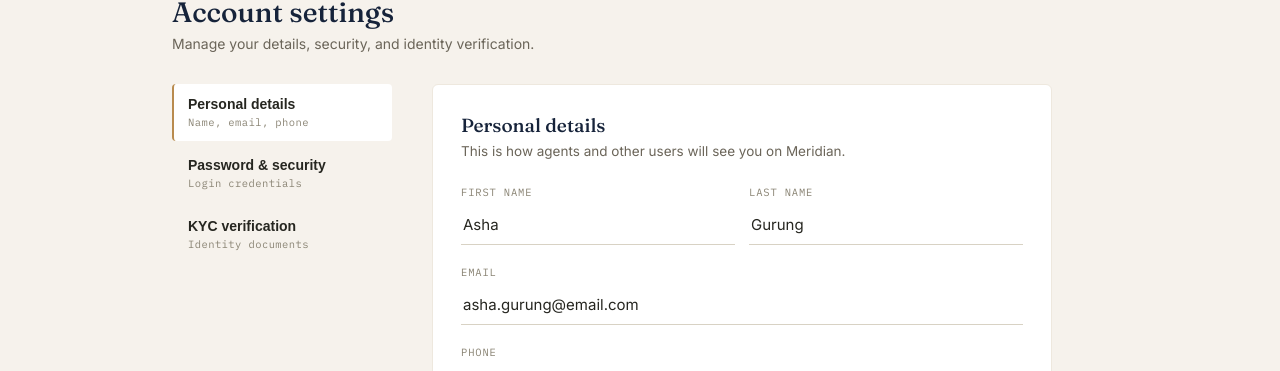
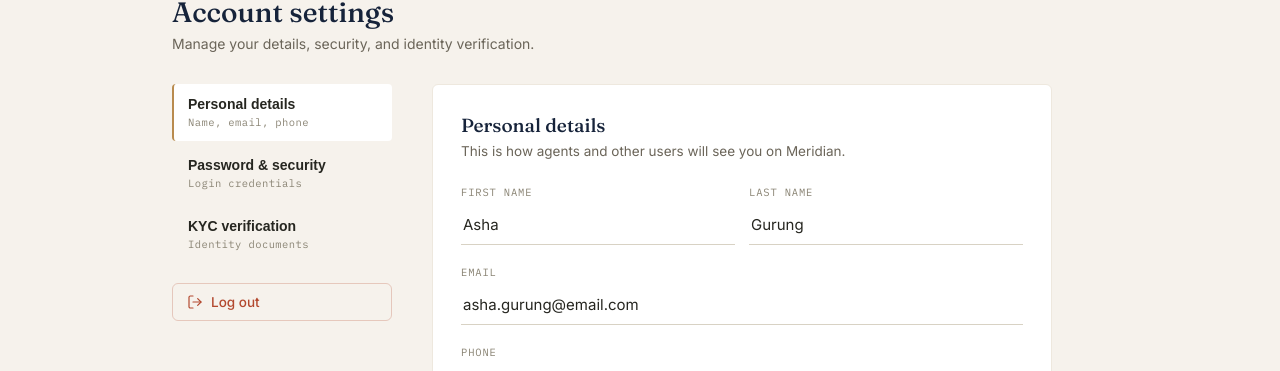
Before and after one commit to kaatreHx/Realstate_Frontend, a Next.js app: page /profile in a window 1280 px wide. Shown: the part 112-483 px from the top of the page. Built offline with nearby package versions, Linux system fonts and the light colour scheme; no server answers.

Commit message:
logout button added

```diff
--- a/src/components/profile/SectionNav.module.css
+++ b/src/components/profile/SectionNav.module.css
@@ -71,14 +71,43 @@
   color: var(--error);
 }
 
+.logoutBtn {
+  display: inline-flex;
+  align-items: center;
+  gap: 8px;
+  margin-top: 16px;
+  padding: 10px 14px;
+  background: transparent;
+  border: 1px solid rgba(179, 73, 47, 0.25);
+  border-radius: 6px;
+  color: #b3492f;
+  font-family: var(--font-body);
+  font-size: 13.5px;
+  font-weight: 500;
+  cursor: pointer;
+  transition: all 0.15s ease;
+}
+
+.logoutBtn:hover {
+  background: rgba(179, 73, 47, 0.08);
+  border-color: rgba(179, 73, 47, 0.45);
+  color: #963820;
+}
+
 @media (max-width: 900px) {
   .nav {
     flex-direction: row;
     width: 100%;
     overflow-x: auto;
     margin-bottom: 8px;
+    align-items: center;
   }
   .item {
     flex-shrink: 0;
   }
+  .logoutBtn {
+    margin-top: 0;
+    margin-left: auto;
+    flex-shrink: 0;
+  }
 }
--- a/src/components/profile/SectionNav.tsx
+++ b/src/components/profile/SectionNav.tsx
@@ -8,6 +8,7 @@ interface SectionNavProps {
   active: ProfileSection;
   onChange: (section: ProfileSection) => void;
   kycBadge?: "pending" | "verified" | "rejected" | null;
+  onLogout?: () => void;
 }
 
 const SECTIONS: { id: ProfileSection; label: string; hint: string }[] = [
@@ -28,7 +29,7 @@ const SECTIONS: { id: ProfileSection; label: string; hint: string }[] = [
   },
 ];
 
-export default function SectionNav({ active, onChange, kycBadge }: SectionNavProps) {
+export default function SectionNav({ active, onChange, kycBadge, onLogout }: SectionNavProps) {
   return (
     <nav className={styles.nav}>
       {SECTIONS.map((section) => (
@@ -49,6 +50,26 @@ export default function SectionNav({ active, onChange, kycBadge }: SectionNavPro
           <span className={styles.itemHint}>{section.hint}</span>
         </button>
       ))}
+
+      {onLogout && (
+        <button type="button" className={styles.logoutBtn} onClick={onLogout}>
+          <svg
+            viewBox="0 0 24 24"
+            width="16"
+            height="16"
+            fill="none"
+            stroke="currentColor"
+            strokeWidth="1.8"
+            strokeLinecap="round"
+            strokeLinejoin="round"
+          >
+            <path d="M9 21H5a2 2 0 0 1-2-2V5a2 2 0 0 1 2-2h4" />
+            <polyline points="16 17 21 12 16 7" />
+            <line x1="21" y1="12" x2="9" y2="12" />
+          </svg>
+          Log out
+        </button>
+      )}
     </nav>
   );
 }
```
